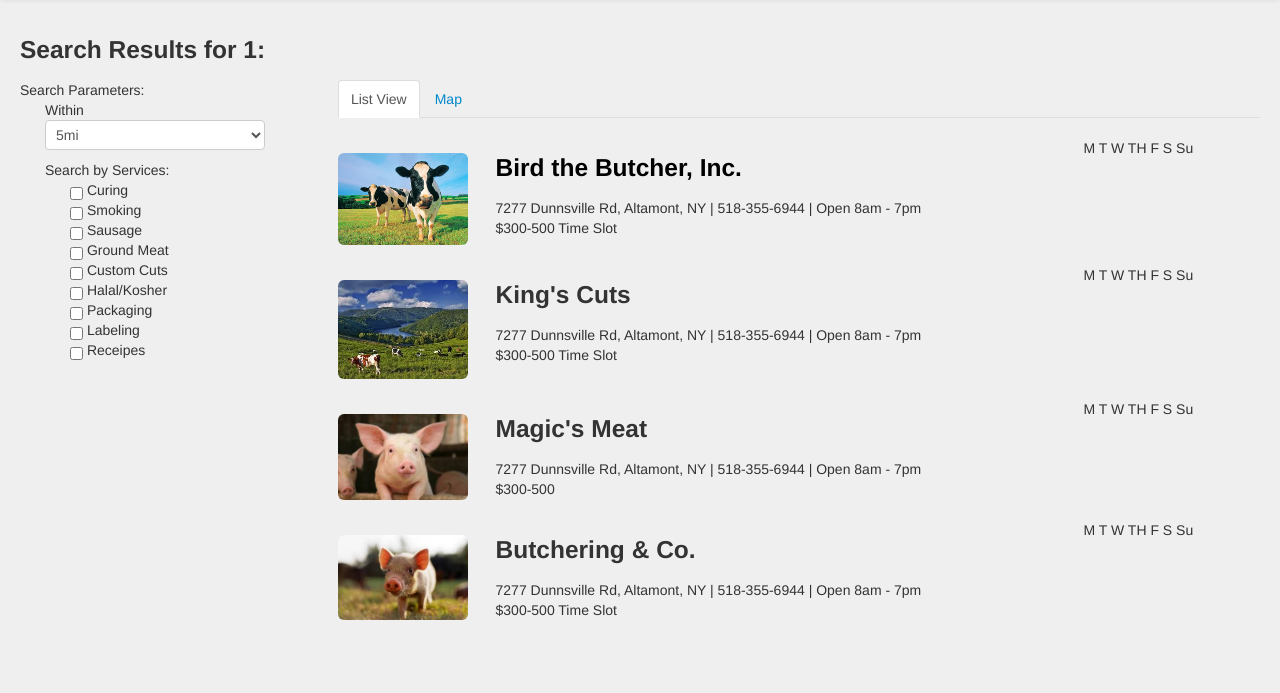
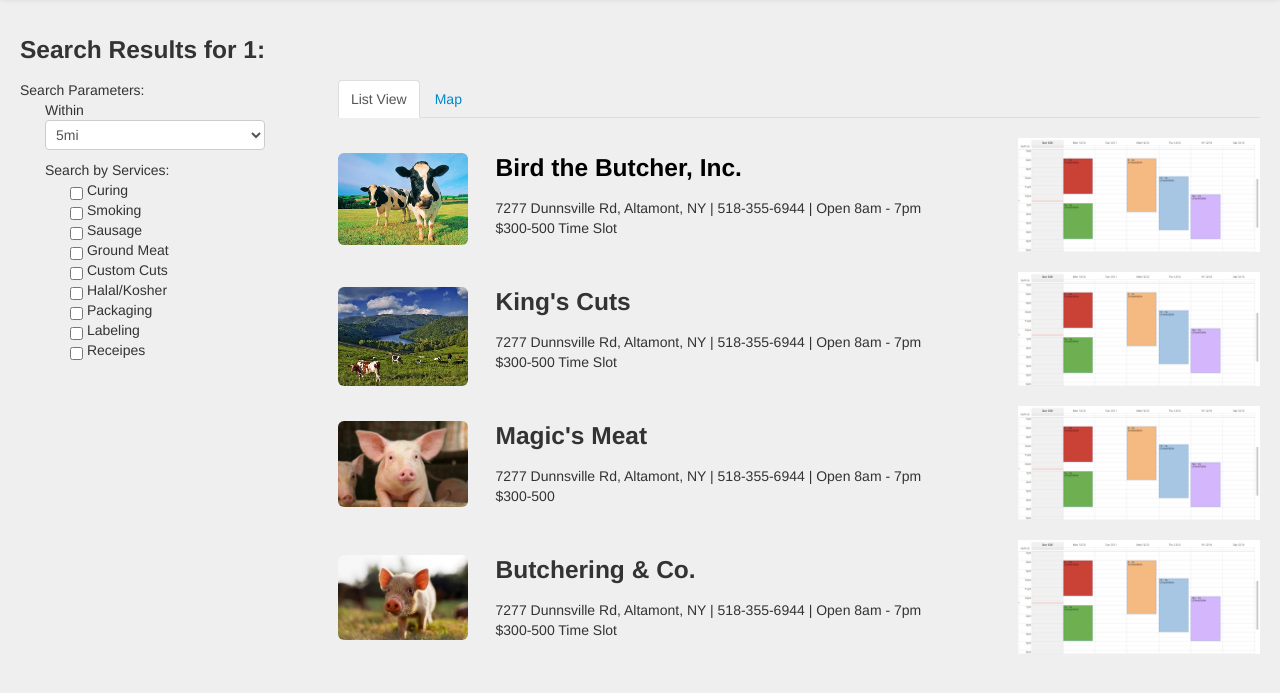
Before and after one commit to triplec1988/Hack----Meat, a Django app: page /u/processors/1/ in a window 1280 px wide. Shown: the part 42-735 px from the top of the page. Run offline with Django 3.2, Linux system fonts and the light colour scheme; parts of the project's set-up code (start-up, migrations or seed data) failed here and were passed over; some libraries are stand-ins or nearby versions.

Commit message:
* change calendar in search page

```diff
--- a/templates/account/processors.html
+++ b/templates/account/processors.html
@@ -97,7 +97,7 @@
 			    		</div>
 
 			    		<div class="span10">
-			    			<div class="span9">
+			    			<div class="span8">
 				    			<a href="/r/processor_reserve" class="linkToProcessor"><h3>Bird the Butcher, Inc.</h3></a>
 					    		<div>
 						    		7277 Dunnsville Rd, Altamont, NY | 518-355-6944 | Open 8am - 7pm
@@ -106,8 +106,8 @@
 						    		Time Slot
 						    	</div>
 						    </div>
-						    <div class="span3">
-						    	M T W TH F S Su
+						    <div class="span4">
+						    	<img class="smallCalendar" src="{{STATIC_URL}}img/calendar.png"></img>
 							</div>
 			    		</div>
 			    	</div>
@@ -118,7 +118,7 @@
 			    		</div>
 
 			    		<div class="span10">
-			    			<div class="span9">
+			    			<div class="span8">
 				    			<h3>King's Cuts</h3>
 					    		<div>
 						    		7277 Dunnsville Rd, Altamont, NY | 518-355-6944 | Open 8am - 7pm
@@ -127,8 +127,8 @@
 						    		Time Slot
 						    	</div>
 						    </div>
-						    <div class="span3">
-						    	M T W TH F S Su
+						    <div class="span4">
+						    	<img class="smallCalendar" src="{{STATIC_URL}}img/calendar.png"></img>
 							</div>
 			    		</div>
 			    	</div>
@@ -139,7 +139,7 @@
 			    		</div>
 
 			    		<div class="span10">
-			    			<div class="span9">
+			    			<div class="span8">
 				    			<h3>Magic's Meat</h3>
 					    		<div>
 						    		7277 Dunnsville Rd, Altamont, NY | 518-355-6944 | Open 8am - 7pm
@@ -147,8 +147,8 @@
 						    		$300-500
 						    	</div>
 						    </div>
-						    <div class="span3">
-						    	M T W TH F S Su
+						    <div class="span4">
+						    	<img class="smallCalendar" src="{{STATIC_URL}}img/calendar.png"></img>
 							</div>
 			    		</div>
 			    	</div>
@@ -159,7 +159,7 @@
 			    		</div>
 
 			    		<div class="span10">
-			    			<div class="span9">
+			    			<div class="span8">
 				    			<h3>Butchering &amp; Co.</h3>
 					    		<div>
 						    		7277 Dunnsville Rd, Altamont, NY | 518-355-6944 | Open 8am - 7pm
@@ -168,8 +168,8 @@
 						    		Time Slot
 						    	</div>
 						    </div>
-						    <div class="span3">
-						    	M T W TH F S Su
+						    <div class="span4">
+						    	<img class="smallCalendar" src="{{STATIC_URL}}img/calendar.png"></img>
 							</div>
 			    		</div>
 			    	</div>
```
Also changed, not shown: templates/base/modals.html (+4 -4 lines), static/img/calendar.png (added).
